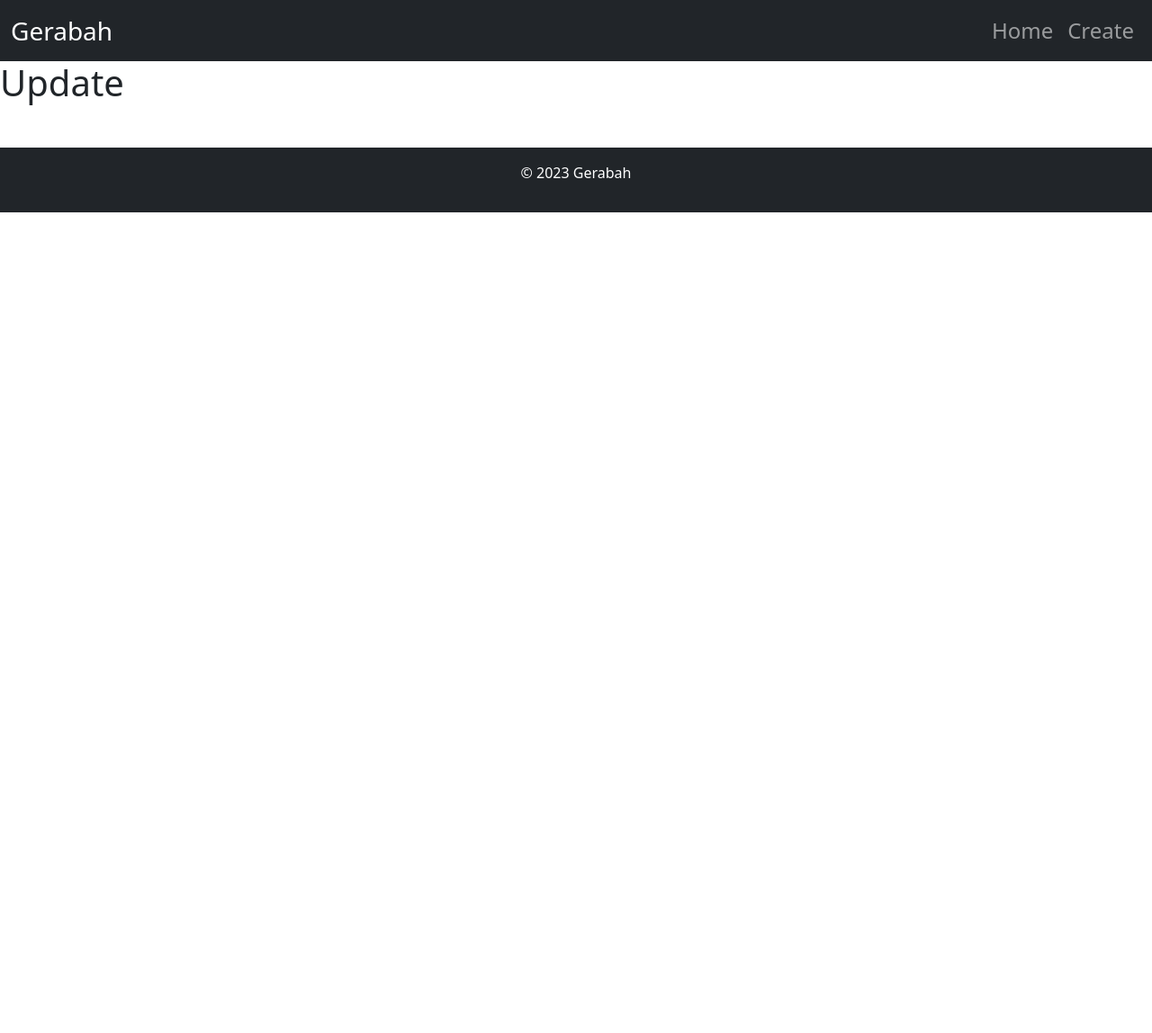
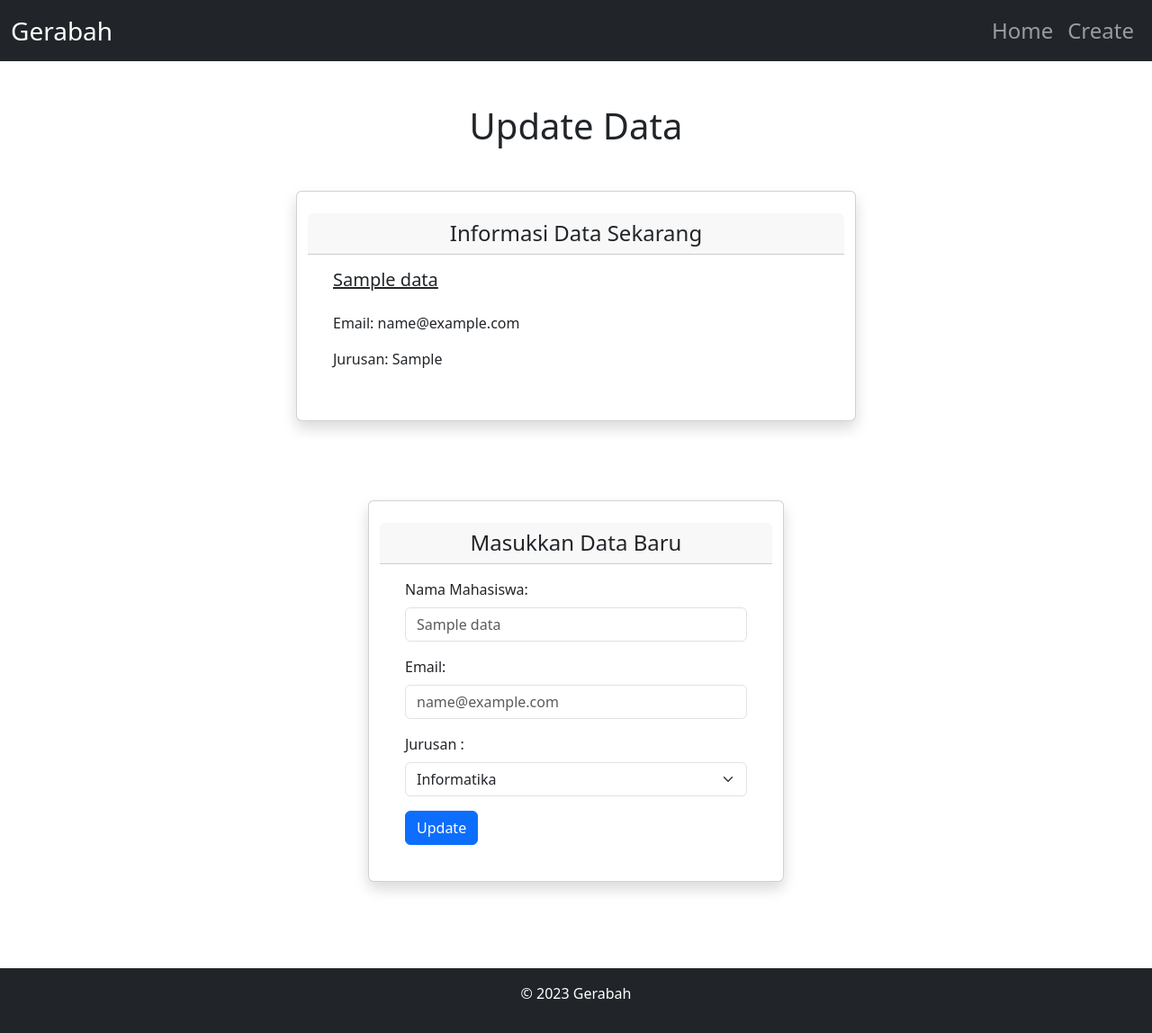
Before and after one commit to Wasthu-T/RestApiPhpGerabahTeam, a PHP site: page /update.php?id=1 in a window 1280 px wide. Shown: the whole page at 90% size. Before the commit the page ends 236 px from the top, so only its background shows below. Run offline with PHP 8.4, Linux system fonts and the light colour scheme; tables that the repository leaves empty or names only in its code hold one stand-in row (values such as "Sample post").

Commit message:
Add files via upload

```diff
--- a/main.php
+++ b/main.php
@@ -32,7 +32,7 @@ $data = query("SELECT * FROM data");
                     <td><?= $dat["jurusan"]; ?></td>
                     <td>
                         <a href="update.php?id=<?= $dat['id']; ?>" class="btn btn-sm btn-warning">Ubah</a>
-                        <a href="delete.php?id=<?= $dat['id']; ?>" class="btn btn-sm btn-danger" onclick="return confirm('Apakah Anda yakin untuk menghapus data ini?')">Hapus</a>
+                        <a href="delete.php?id=<?= $dat['id']; ?>" class="btn btn-sm btn-danger">Hapus</a>
                     </td>
                 </tr>
                 <?php $i++; ?>
@@ -41,6 +41,7 @@ $data = query("SELECT * FROM data");
     </table>
     <div class="d-flex justify-content-center">
         <a href="create.php" class="btn btn-primary">Tambah Data</a>
+        <a href="delete_all.php" class="btn btn-danger ml-2" style="margin-left: 10px !important;" onclick="return confirm('Apakah Anda yakin untuk menghapus semua data?')">Hapus Semua Data</a>
     </div>
 </div>
 <?php $content = ob_get_clean(); ?>
--- a/update.php
+++ b/update.php
@@ -1,19 +1,115 @@
 <?php
+$title = 'Update Page';
+require('connection.php');
 
-require('connection.php');
-$data = query("SELECT * FROM data");
-
-
+ob_start();
 ?>
 
+<?php
+//cek id
+if (isset($_GET['id'])) {
+    $id = $_GET['id'];
 
-<?php ob_start(); ?>
-<h1>Update</h1>
-<?php $content = ob_get_clean(); ?>
+    //get data by id
+    $query = "SELECT * FROM data WHERE id = $id";
+    $result = mysqli_query($connection, $query);
 
+    if (!$result) {
+        echo "Query error: " . mysqli_error($connection);
+        exit;
+    }
 
+    if (mysqli_num_rows($result) > 0) {
+        $data = mysqli_fetch_assoc($result);
+    } else {
+        echo "<script>alert('Data gagal diubah!'); window.location='main.php';</script>";
+        exit;
+    }
+}
+
+//form submission
+if ($_SERVER["REQUEST_METHOD"] == "POST") {
+    $nama_mhs = $_POST['nama_mhs'];
+    $email = $_POST['email'];
+    $jurusan = $_POST['jurusan'];
+
+    //cek data baru-lama
+    if ($nama_mhs == $data['nama_mhs'] && $email == $data['email'] && $jurusan == $data['jurusan']) {
+        echo"<div class='alert alert-danger'>Data yang dimasukkan sama dengan data yang lama!</div>";
+    } else {
+        //proses update ke database
+        $updateQuery =  "UPDATE data SET nama_mhs='$nama_mhs', email='$email', jurusan='$jurusan' WHERE id=$id";
+        $updateResult = mysqli_query($connection, $updateQuery);
+
+        if (!$updateResult) {
+            echo "<div class='alert alert-success'>Data berhasil diperbarui.</div>";
+        } else {
+            echo "<div class='alert alert-danger'>Gagal memperbarui data:".mysqli_error($connection). "</div";
+        }
+    }
+}
+?>
+
+<div class="container-fluid mt-5">
+    <div class="row justify-content-center">
+        <div class="col-md-6">
+            <div class="d-flex justify-content-center mb-4">
+                <h1 class="text-center">Update Data</h1>
+            </div>
+        </div>
+    </div>
+
+    <div class="row justify-content-center">
+        <div class="col-md-8">
+            <div class="card w-75 mx-auto mt-3 shadow p-4 mb-5">
+                <div class="card-header h4 row justify-content-center">
+                    Informasi Data Sekarang
+                </div>
+                <div class="card-body">
+                    <h5 class="card-title mb-4" style="text-decoration: underline;"><?= $data['nama_mhs']; ?></h5> <!-- Menambahkan margin bawah -->
+                    <p class="card-text mb-3">Email: <?= $data['email']; ?></p> <!-- Menambahkan margin bawah -->
+                    <p class="card-text mb-3">Jurusan: <?= $data['jurusan']; ?></p> <!-- Menambahkan margin bawah -->
+                </div>
+            </div>
+        </div>
+    </div>
+
+    <form action="process_update.php" method="POST">
+        <input type="hidden" name="id" value="<?= $data['id']; ?>">
+        <div class="row justify-content-center mt-4">
+            <div class="col-md-6">
+                <div class="card w-75 mx-auto mt-3 shadow p-4 mb-5">
+                    <div class="card-header h4 row justify-content-center">
+                        Masukkan Data Baru
+                    </div>
+                    <div class="card-body">
+                        <div class="mb-3">
+                            <label for="nama_mhs" class="form-label">Nama Mahasiswa:</label>
+                            <input type="text" class="form-control" id="nama_mhs" name="nama_mhs" placeholder="<?= $data['nama_mhs']; ?>">
+                        </div>
+                        <div class="mb-3">
+                            <label for="email" class="form-label">Email:</label>
+                            <input type="email" class="form-control" id="email" name="email" placeholder="<?= $data['email']; ?>">
+                        </div>
+                        <div class="mb-3">
+                            <label for="jurusan" class="form-label">Jurusan :</label>
+                            <select class="form-select" name="jurusan" required>
+                                <option value="Informatika" <?= ($data['jurusan'] == 'Informatika') ? 'selected' : ''; ?>>Informatika</option>
+                                <option value="Sistem Informasi" <?= ($data['jurusan'] == 'Sistem Informasi') ? 'selected' : ''; ?>>Sistem Informasi</option>
+                                <option value="Teknik Mesin" <?= ($data['jurusan'] == 'Teknik Mesin') ? 'selected' : ''; ?>>Teknik Mesin</option>
+                                <option value="Menejemen" <?= ($data['jurusan'] == 'Menejemen') ? 'selected' : ''; ?>>Menejemen</option>
+                                <option value="Teknik Sipil" <?= ($data['jurusan'] == 'Teknik Sipil') ? 'selected' : ''; ?>>Teknik Sipil</option>
+                            </select>
+                        </div>
+                        <button type="submit" class="btn btn-primary">Update</button>
+                    </div>
+                </div>
+            </div>
+        </div>
+    </form>
+</div>
 
 <?php
-$title = 'Update Page';
+$content = ob_get_clean();
 require('layout.php');
 ?>
```
Also changed, not shown: create.php (+13 -10 lines), delete.php (+64 -10 lines), delete_all.php (added, +19 -0 lines), process_create.php (+3 -11 lines), process_delete.php (added, +17 -0 lines), process_update.php (added, +42 -0 lines).
